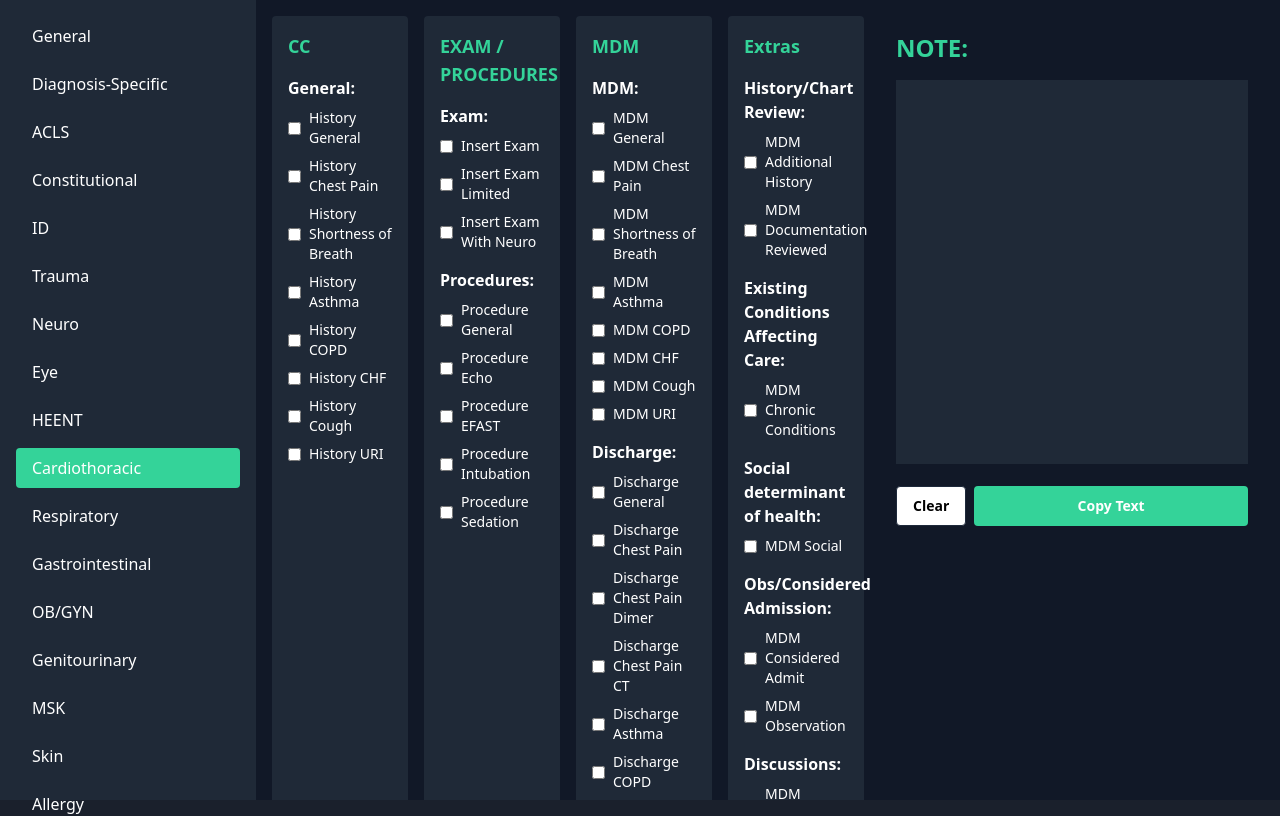
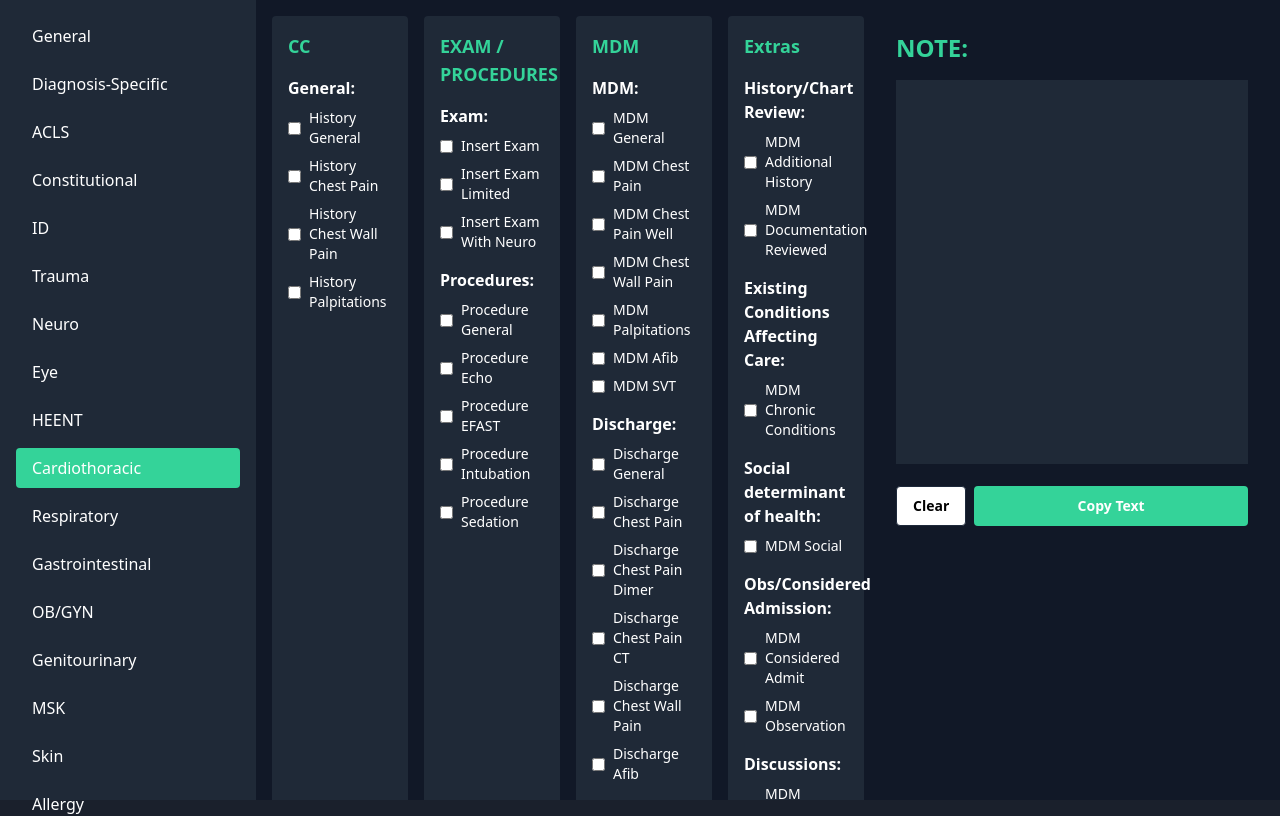
Before and after one commit to dandocbox/text-checkerbox, a React (Vite) app: page /cardiothoracic in a window 1280 px wide. Shown: the top 816 px of the page. Built offline with nearby package versions, Linux system fonts and the light colour scheme.

Commit message:
Update Cardiothoracic Page
Add checkboxes and text to each column on the Cardiothoracic tab page to match the provided reference image.
[skip gpt_engineer]

```diff
--- a/src/pages/ChestResp.jsx
+++ b/src/pages/ChestResp.jsx
@@ -28,12 +28,8 @@ const ChestResp = () => {
           items: [
             "History General",
             "History Chest Pain",
-            "History Shortness of Breath",
-            "History Asthma",
-            "History COPD",
-            "History CHF",
-            "History Cough",
-            "History URI"
+            "History Chest Wall Pain",
+            "History Palpitations"
           ]
         }
       ]
@@ -69,12 +65,11 @@ const ChestResp = () => {
           items: [
             "MDM General",
             "MDM Chest Pain",
-            "MDM Shortness of Breath",
-            "MDM Asthma",
-            "MDM COPD",
-            "MDM CHF",
-            "MDM Cough",
-            "MDM URI"
+            "MDM Chest Pain Well",
+            "MDM Chest Wall Pain",
+            "MDM Palpitations",
+            "MDM Afib",
+            "MDM SVT"
           ]
         },
         {
@@ -84,13 +79,8 @@ const ChestResp = () => {
             "Discharge Chest Pain",
             "Discharge Chest Pain Dimer",
             "Discharge Chest Pain CT",
-            "Discharge Asthma",
-            "Discharge COPD",
-            "Discharge CHF",
-            "Discharge Cough",
-            "Discharge URI",
-            "Discharge Bronchitis",
-            "Discharge Pneumonia"
+            "Discharge Chest Wall Pain",
+            "Discharge Afib"
           ]
         },
         {
@@ -99,12 +89,11 @@ const ChestResp = () => {
             "Admit General",
             "Admit Chest Pain",
             "Admit PE",
-            "Admit Asthma",
-            "Admit COPD",
-            "Admit CHF",
             "Admit Pneumonia",
             "Admit Pneumonia CAP",
-            "Admit Pneumonia HAP"
+            "Admit Pneumonia HAP",
+            "Admit Afib",
+            "Admit SVT"
           ]
         }
       ]
```
